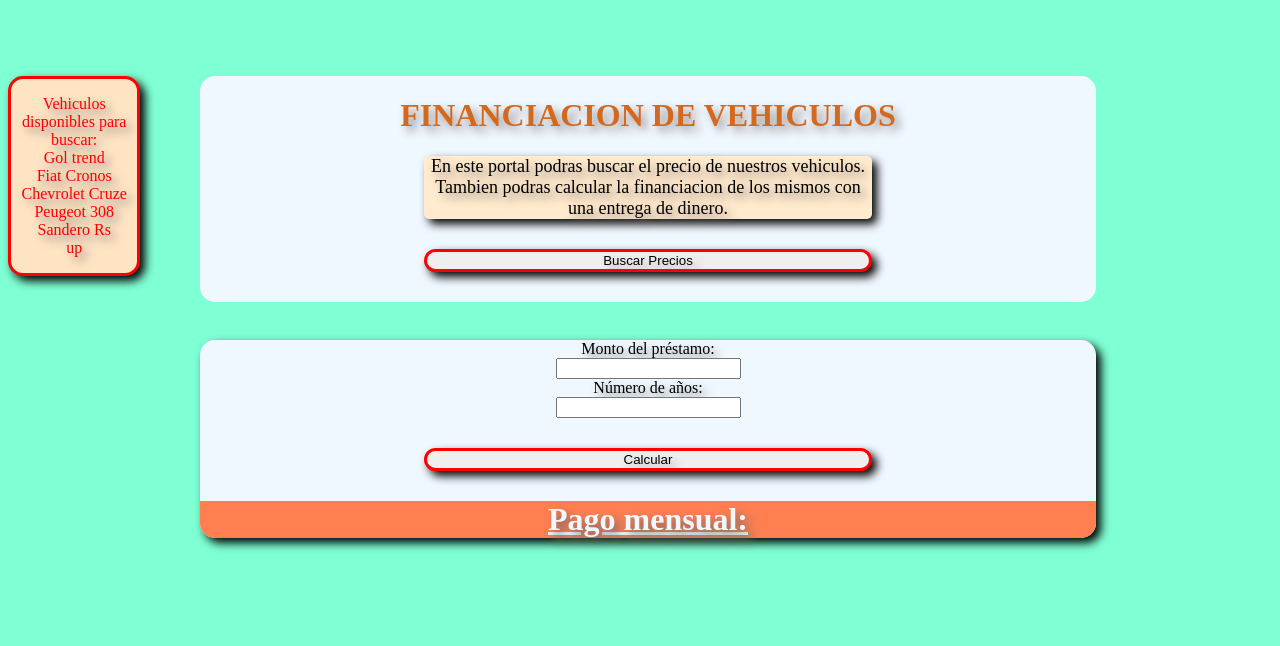
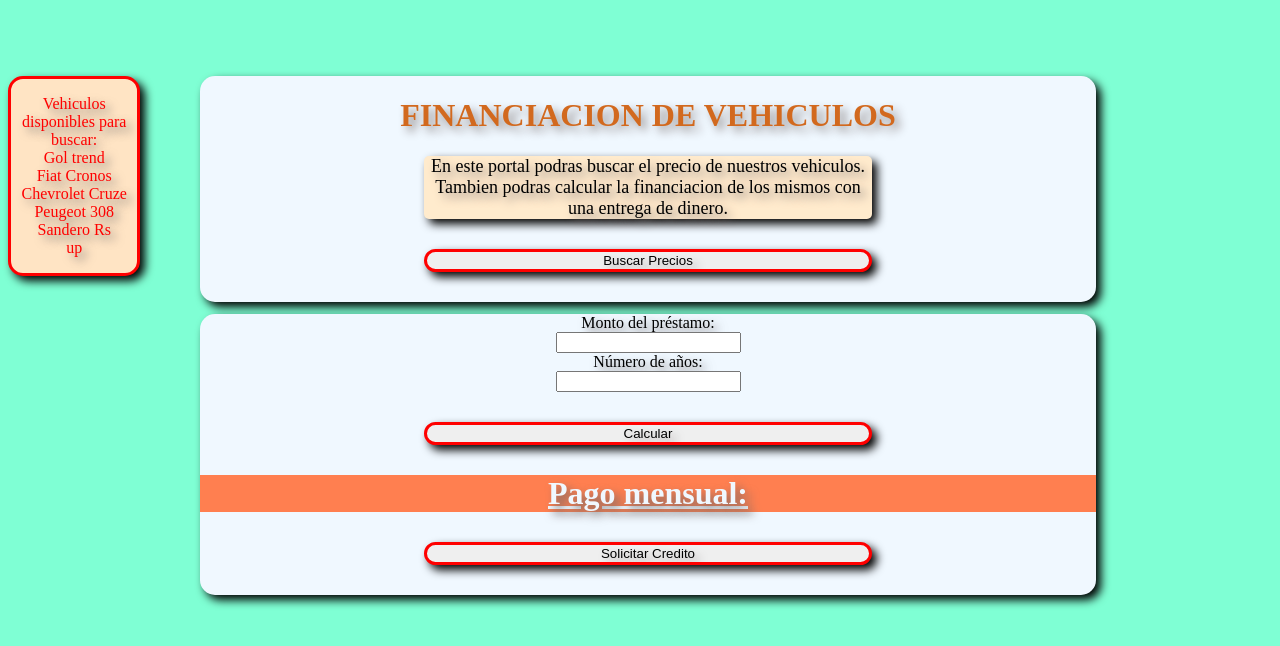
Before and after one commit to tibudiaz/javascript, a plain HTML site: page index.html in a window 1280 px wide. Drawn offline with Linux system fonts and the light colour scheme.

Commit message:
agregando creador de array

```diff
--- a/assets/css/main.css
+++ b/assets/css/main.css
@@ -14,6 +14,7 @@ h1{
     position: absolute;
     margin-left: 15%;
     margin-bottom: 40px;
+    box-shadow: 5px 5px 10px black;
 }
 .card p{
     background-color:blanchedalmond;
@@ -58,7 +59,7 @@ h1{
     width: 70%;
     position: absolute;
     margin-left: 15%;
-    margin-top: 5%;
+    margin-top: 3%;
     box-shadow: 5px 5px 10px black;
     text-shadow: 5px 5px 10px rgb(114, 106, 106);
 }
@@ -69,5 +70,5 @@ h1{
     text-align: center;
     font-weight: bold;
     text-decoration: underline;
-    border-radius:0px 0px 15px 15px;
+
 }
--- a/assets/js/trabajo2.js
+++ b/assets/js/trabajo2.js
@@ -80,3 +80,27 @@ function calculate() {
     console.log(`el monto de las cuotas por mes es de: ${pagoMes1}`)
 
 }
+
+
+
+//array datos de usuarios
+let datosCliente = [];
+
+function datos(){
+    while (true) {
+        let nombre = prompt("Ingrese su nombre:");
+        let apellido = prompt("Ingrese su apellido:");
+        let dni = prompt("Ingrese su DNI:");
+        let edad = prompt("Ingrese su edad:");
+        let celular = prompt("Ingrese su numero de celular:");
+        let email = prompt("Ingrese su Email:");
+
+        const info = [`Nombre: ${nombre}, Apellido: ${apellido}, Dni: ${dni}, Edad: ${edad}, Telefono: ${celular}, Correo: ${email}`];
+        datosCliente.push(info);
+
+        if (!alert("Muchas Gracias en la brevedad lo contactaremos")) {
+        break;
+        }
+    }
+    console.log(datosCliente)
+}
--- a/index.html
+++ b/index.html
@@ -28,6 +28,7 @@
             up
         </p>
     </div>
+
     <section id="Financiacion">
         <form class="financiacion">
             Monto del préstamo: <br>
@@ -40,6 +41,7 @@
             <div class="pago">
             Pago mensual: <output id="pagoMes"></output>
             </div>
+            <input class="boton" type="button" value="Solicitar Credito" onclick="datos()">
         </form>
     </section>
 
```
